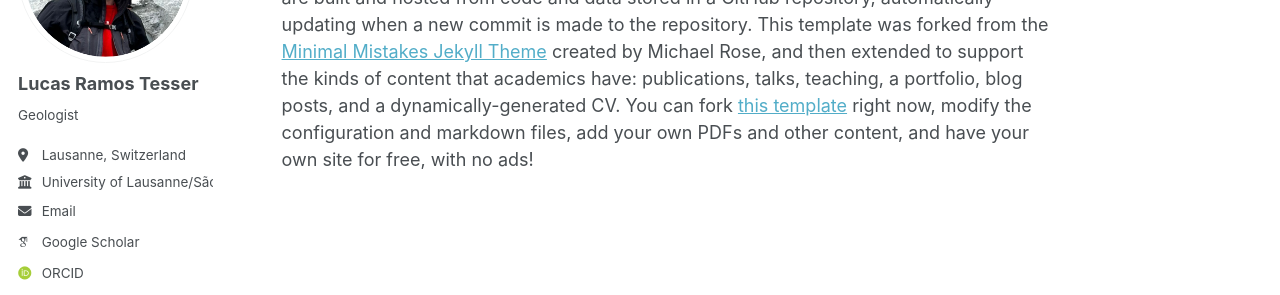
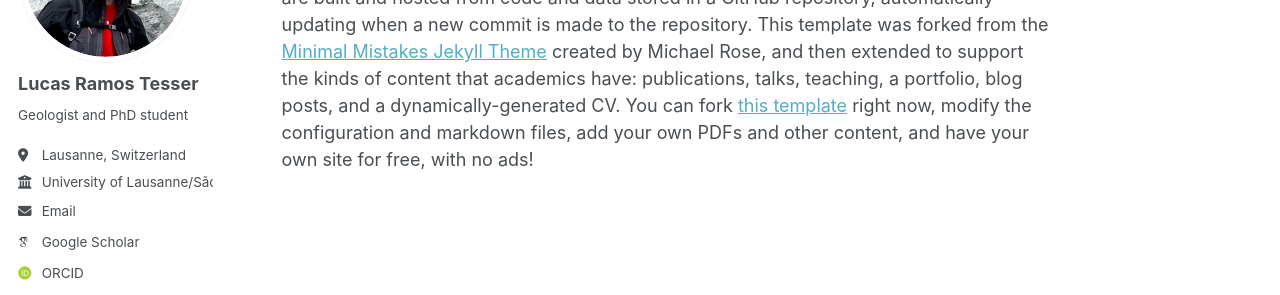
Before and after one commit to ltessergeo/ltesser, a Jekyll site: the page built from _pages/about.md, in a window 1280 px wide. Shown: the part 218-513 px from the top of the page. Built offline with Jekyll 4.4.1, drawn with Linux system fonts in a browser that asks for light colours; some web fonts are replaced.

Commit message:
Update _config.yml

```diff
--- a/_config.yml
+++ b/_config.yml
@@ -24,7 +24,7 @@ author:
   avatar           : "Lucas_300.png"
   name             : "Lucas Ramos Tesser"
   pronouns         : # example: "she/her"
-  bio              : "Geologist"
+  bio              : "Geologist and PhD student"
   location         : "Lausanne, Switzerland"
   employer         : "University of Lausanne/São Paulo"
   uri              : # URL
```
